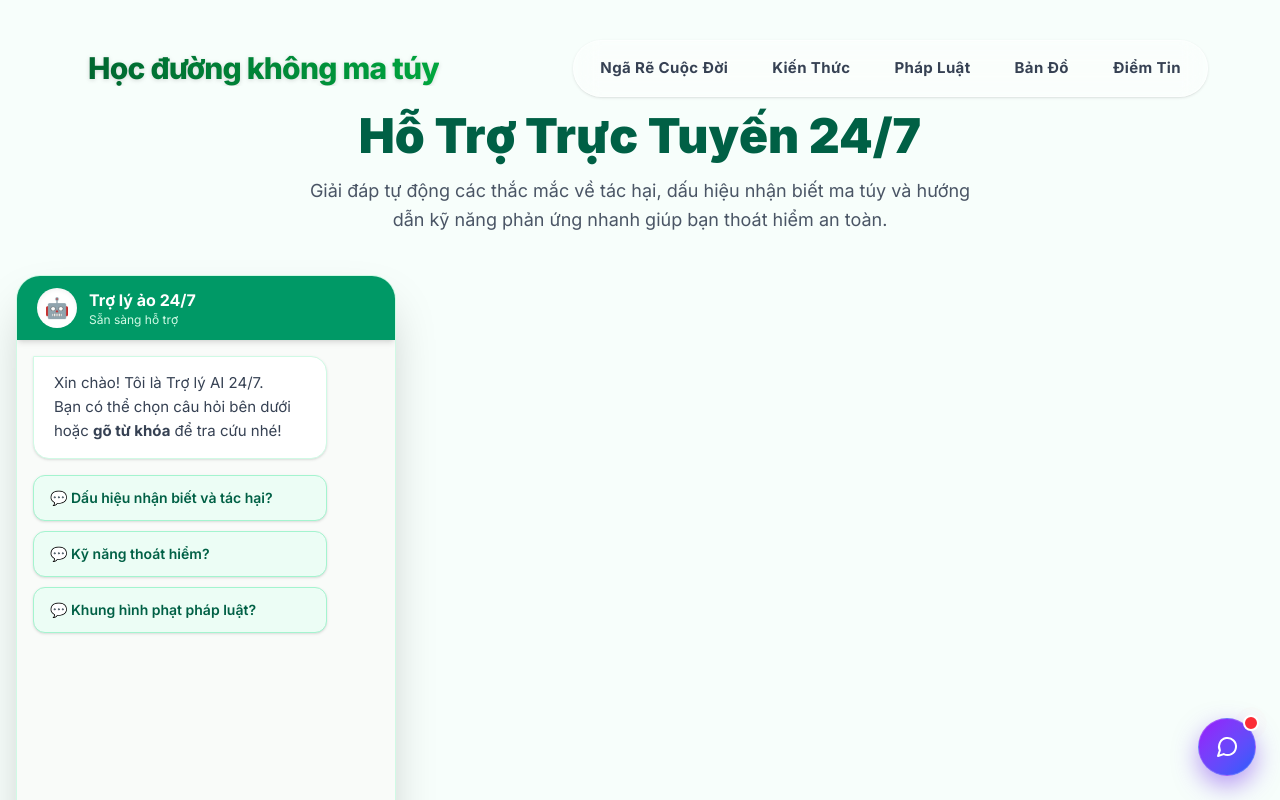
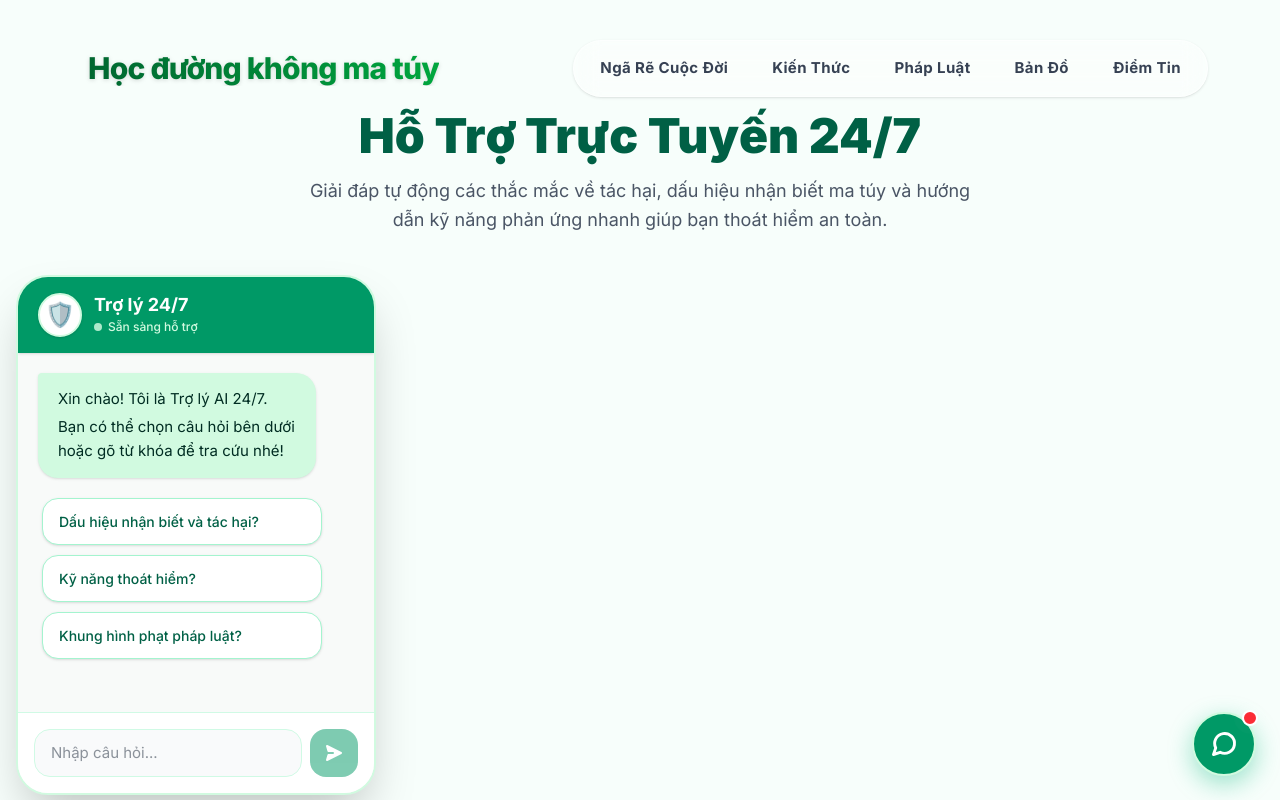
Before and after one commit to JulianNguyen05/DA_HocDuongKhongMaTuy, a Next.js app: page /chatbot in a window 1280 px wide. Shown: the top 800 px of the page. Built offline with nearby package versions, Linux system fonts and the light colour scheme.

Commit message:
update chatbot

```diff
--- a/src/app/layout.tsx
+++ b/src/app/layout.tsx
@@ -28,7 +28,7 @@ export default function RootLayout({
         className={`${inter.className} bg-brand-cream text-gray-900 min-h-screen flex flex-col`}
       >
         {/* COMPONENT YÊU CẦU XOAY MÀN HÌNH SẼ NẰM Ở ĐÂY */}
-        <RotatePrompt />
+        {/* <RotatePrompt /> */}
 
         <Navbar />
 
--- a/src/components/chatbot/ChatMessage.tsx
+++ b/src/components/chatbot/ChatMessage.tsx
@@ -5,16 +5,16 @@ import React from "react";
 export default function ChatMessage({ text, sender }: { text: string; sender: "bot" | "user" }) {
   const isBot = sender === "bot";
 
-  // Hàm xử lý định dạng text cơ bản (xuống dòng và in đậm)
+  // Xử lý text (Bold, Italic, Xuống dòng)
   const renderText = (content: string) => {
     return content.split('\n').map((line, idx) => (
-      <span key={idx} className="block min-h-[1.2rem]">
+      <span key={idx} className="block min-h-[1.2rem] mb-1 last:mb-0">
         {line.split(/(\*\*.*?\*\*)/).map((part, i) => {
           if (part.startsWith('**') && part.endsWith('**')) {
             return <strong key={i} className="font-bold">{part.slice(2, -2)}</strong>;
           }
           if (part.startsWith('*') && part.endsWith('*')) {
-            return <em key={i} className="italic text-emerald-700">{part.slice(1, -1)}</em>;
+            return <em key={i} className="italic opacity-80 text-[13px] block mt-1">{part.slice(1, -1)}</em>;
           }
           return part;
         })}
@@ -23,12 +23,14 @@ export default function ChatMessage({ text, sender }: { text: string; sender: "b
   };
 
   return (
-    <div className={`flex w-full mb-4 ${isBot ? "justify-start" : "justify-end"}`}>
+    <div className={`flex w-full mb-5 ${isBot ? "justify-start" : "justify-end"}`}>
       <div
-        className={`max-w-[85%] px-5 py-3.5 rounded-2xl text-[15px] leading-relaxed ${
+        className={`max-w-[88%] px-4 py-3 sm:px-5 sm:py-3.5 rounded-[1.25rem] text-[15px] leading-relaxed shadow-sm ${
           isBot
-            ? "bg-white text-gray-700 border border-emerald-100 rounded-tl-none shadow-sm"
-            : "bg-emerald-500 text-white rounded-tr-none shadow-md"
+            // Bot: Nền xanh ngọc nhạt (#D1FAE0), chữ xanh lá thẫm để rõ nét
+            ? "bg-[#D1FAE0] text-emerald-950 rounded-tl-sm"
+            // User: Nền xanh lục (#10B981), chữ trắng
+            : "bg-emerald-600 text-white rounded-tr-sm"
         }`}
       >
         {renderText(text)}
--- a/src/components/chatbot/ChatOptions.tsx
+++ b/src/components/chatbot/ChatOptions.tsx
@@ -10,15 +10,16 @@ interface ChatOptionsProps {
 
 export default function ChatOptions({ options, onSelect, disabled }: ChatOptionsProps) {
   return (
-    <div className="flex flex-col gap-2.5 mt-2 w-full max-w-[85%]">
+    <div className="flex flex-col gap-2.5 mt-2 w-full max-w-[90%] pl-1">
       {options.map((opt) => (
         <button
           key={opt.id}
           onClick={() => onSelect(opt.id, opt.label)}
           disabled={disabled}
-          className="text-left bg-emerald-50 border border-emerald-200 text-emerald-800 hover:bg-emerald-500 hover:text-white transition-all px-4 py-3 rounded-xl text-sm font-semibold disabled:opacity-50 disabled:cursor-not-allowed shadow-sm"
+          // Nút trắng viền xanh, hover vào đổi sang màu #D1FAE0
+          className="text-left bg-white border border-emerald-200 text-emerald-800 hover:bg-[#D1FAE0] hover:border-[#D1FAE0] hover:text-emerald-950 transition-all duration-300 px-4 py-3 rounded-2xl text-[14px] font-medium disabled:opacity-50 disabled:cursor-not-allowed shadow-sm active:scale-[0.98]"
         >
-          💬 {opt.label}
+          {opt.label}
         </button>
       ))}
     </div>
--- a/src/components/chatbot/ChatWidget.tsx
+++ b/src/components/chatbot/ChatWidget.tsx
@@ -8,24 +8,24 @@ export default function ChatWidget() {
   const [isOpen, setIsOpen] = useState(false);
 
   return (
-    <div className="fixed bottom-6 right-6 z-50 flex flex-col items-end">
+    <div className="fixed bottom-4 right-4 sm:bottom-6 sm:right-6 z-50 flex flex-col items-end">
 
       {/* Khung Chat */}
       <AnimatePresence>
         {isOpen && (
           <motion.div
-            initial={{ opacity: 0, y: 50, scale: 0.9 }}
+            initial={{ opacity: 0, y: 20, scale: 0.95 }}
             animate={{ opacity: 1, y: 0, scale: 1 }}
-            exit={{ opacity: 0, y: 50, scale: 0.9 }}
-            transition={{ type: "spring", stiffness: 200, damping: 20 }}
-            className="mb-4 origin-bottom-right"
+            exit={{ opacity: 0, y: 20, scale: 0.95 }}
+            transition={{ type: "spring", stiffness: 250, damping: 25 }}
+            className="mb-0 sm:mb-4 origin-bottom-right"
           >
             <ChatWindow onClose={() => setIsOpen(false)} />
           </motion.div>
         )}
       </AnimatePresence>
 
-      {/* Nút bật tắt với thiết kế UI cực xịn của bạn */}
+      {/* Nút bật tắt Widget */}
       <AnimatePresence>
         {!isOpen && (
           <motion.button
@@ -34,31 +34,31 @@ export default function ChatWidget() {
             exit={{ scale: 0 }}
             onClick={() => setIsOpen(true)}
             aria-label="Mở trợ lý ảo"
-            className="bg-gradient-to-br from-purple-600 to-blue-600 hover:from-purple-700 hover:to-blue-700 p-4 rounded-full shadow-[0_10px_25px_rgba(124,58,237,0.5)] hover:scale-110 hover:-translate-y-1 transition-all duration-300 cursor-pointer group flex items-center justify-center border border-white/20 relative outline-none"
+            className="bg-emerald-600 hover:bg-emerald-700 p-4 rounded-full shadow-[0_8px_25px_rgba(16,185,129,0.4)] hover:scale-110 hover:-translate-y-1 transition-all duration-300 cursor-pointer group flex items-center justify-center border-2 border-[#D1FAE0] relative outline-none"
           >
-            {/* Icon Chat trắng tinh tế */}
+            {/* Icon Chat */}
             <svg
               xmlns="http://www.w3.org/2000/svg"
-              width="24"
-              height="24"
+              width="28"
+              height="28"
               viewBox="0 0 24 24"
               fill="none"
               stroke="white"
-              strokeWidth="2"
+              strokeWidth="2.5"
               strokeLinecap="round"
               strokeLinejoin="round"
             >
               <path d="m3 21 1.9-5.7a8.5 8.5 0 1 1 3.8 3.8z" />
             </svg>
 
-            {/* Chữ */}
-            <span className="max-w-0 overflow-hidden group-hover:max-w-xs group-hover:ml-3 text-white font-bold transition-all duration-500 ease-in-out whitespace-nowrap">
-              Trợ lý giải đáp thắc mắc
+            {/* Chữ hiển thị khi hover (Chỉ hiện trên PC) */}
+            <span className="hidden sm:inline-block max-w-0 overflow-hidden group-hover:max-w-xs group-hover:ml-3 text-white font-semibold transition-all duration-500 ease-in-out whitespace-nowrap">
+              Trợ lý ảo 24/7
             </span>
 
             {/* Badge thông báo nhỏ */}
             <span className="absolute -top-1 -right-1 flex h-4 w-4">
-              <span className="animate-ping absolute inline-flex h-full w-full rounded-full bg-red-400 opacity-75"></span>
+              <span className="animate-ping absolute inline-flex h-full w-full rounded-full bg-[#D1FAE0] opacity-75"></span>
               <span className="relative inline-flex rounded-full h-4 w-4 bg-red-500 border-2 border-white"></span>
             </span>
           </motion.button>
--- a/src/components/chatbot/ChatWindow.tsx
+++ b/src/components/chatbot/ChatWindow.tsx
@@ -5,7 +5,11 @@ import ChatMessage from "./ChatMessage";
 import ChatOptions from "./ChatOptions";
 import { getChatbotResponse } from "@/controllers/chatbotController";
 
-type Message = { id: string; text: string; sender: "bot" | "user" };
+type Message = {
+  id: string;
+  text: string;
+  sender: "bot" | "user";
+};
 
 const FIXED_OPTIONS = [
   { id: "q_tac_hai", label: "Dấu hiệu nhận biết và tác hại?" },
@@ -21,16 +25,20 @@ export default function ChatWindow({ onClose }: ChatWindowProps) {
   const [messages, setMessages] = useState<Message[]>([
     {
       id: "welcome",
-      text: "Xin chào! Tôi là Trợ lý AI 24/7.\nBạn có thể chọn câu hỏi bên dưới hoặc **gõ từ khóa** để tra cứu nhé!",
+      text: "Xin chào! Tôi là Trợ lý AI 24/7.\nBạn có thể chọn câu hỏi bên dưới hoặc gõ từ khóa để tra cứu nhé!",
       sender: "bot",
     },
   ]);
+
   const [isLoading, setIsLoading] = useState(false);
   const [inputText, setInputText] = useState("");
+
   const messagesEndRef = useRef<HTMLDivElement>(null);
 
   const scrollToBottom = () => {
-    messagesEndRef.current?.scrollIntoView({ behavior: "smooth" });
+    messagesEndRef.current?.scrollIntoView({
+      behavior: "smooth",
+    });
   };
 
   useEffect(() => {
@@ -40,14 +48,26 @@ export default function ChatWindow({ onClose }: ChatWindowProps) {
   const processMessage = async (query: string, displayLabel: string) => {
     setMessages((prev) => [
       ...prev,
-      { id: Date.now().toString(), text: displayLabel, sender: "user" },
+      {
+        id: Date.now().toString(),
+        text: displayLabel,
+        sender: "user",
+      },
     ]);
+
     setIsLoading(true);
+
     const responseText = await getChatbotResponse(query);
+
     setMessages((prev) => [
       ...prev,
-      { id: (Date.now() + 1).toString(), text: responseText, sender: "bot" },
+      {
+        id: (Date.now() + 1).toString(),
+        text: responseText,
+        sender: "bot",
+      },
     ]);
+
     setIsLoading(false);
   };
 
@@ -57,40 +77,78 @@ export default function ChatWindow({ onClose }: ChatWindowProps) {
 
   const handleSubmitText = (e: React.FormEvent) => {
     e.preventDefault();
+
     if (!inputText.trim()) return;
+
     const userText = inputText.trim();
     setInputText("");
+
     processMessage(userText, userText);
   };
 
   return (
-    // THU NHỎ KÍCH THƯỚC: w-[380px], h-[600px]
-    <div className="flex flex-col w-[90vw] sm:w-[380px] h-[600px] bg-[#f9fbf9] rounded-3xl shadow-2xl overflow-hidden border border-emerald-100 relative">
-      {/* Header */}
-      <div className="bg-emerald-600 px-5 py-3 flex items-center justify-between shadow-md z-10 shrink-0">
-        <div className="flex items-center">
-          <div className="w-10 h-10 bg-white rounded-full flex items-center justify-center text-xl shadow-inner mr-3">
-            🤖
+    <div
+      className="
+      flex flex-col
+
+      w-[92vw] max-w-[360px]
+      h-[75dvh] max-h-[520px]
+
+      landscape:h-[85dvh]
+
+      sm:w-[380px]
+      md:w-[420px]
+
+      sm:h-[50vh]
+      sm:min-h-[450px]
+
+      bg-[#f8faf9]
+
+      rounded-[1.4rem]
+      sm:rounded-[2rem]
+
+      shadow-2xl
+      overflow-hidden
+      border-2 border-[#D1FAE0]
+
+      z-[60]
+    "
+    >
+      {/* HEADER */}
+      <div className="bg-emerald-600 px-4 py-3 sm:px-5 sm:py-4 flex items-center justify-between shadow-sm shrink-0">
+        <div className="flex items-center gap-3">
+          <div className="w-9 h-9 sm:w-11 sm:h-11 bg-white rounded-full flex items-center justify-center text-xl sm:text-2xl shadow-sm border-2 border-[#D1FAE0]">
+            🛡️
           </div>
+
           <div>
-            <h2 className="text-white font-bold text-base">Trợ lý ảo 24/7</h2>
-            <p className="text-emerald-100 text-xs">Sẵn sàng hỗ trợ</p>
+            <h2 className="text-white font-bold text-base sm:text-lg leading-tight">
+              Trợ lý 24/7
+            </h2>
+
+            <div className="flex items-center gap-1.5 mt-0.5">
+              <span className="w-2 h-2 rounded-full bg-[#D1FAE0] animate-pulse"></span>
+
+              <p className="text-[#D1FAE0] text-[11px] sm:text-xs font-medium">
+                Sẵn sàng hỗ trợ
+              </p>
+            </div>
           </div>
         </div>
 
-        {/* Nút Đóng (X) */}
         {onClose && (
           <button
             onClick={onClose}
-            className="text-white hover:text-red-200 hover:bg-emerald-700 w-8 h-8 rounded-full flex items-center justify-center transition-colors text-xl font-bold"
+            aria-label="Đóng cửa sổ chat"
+            className="text-white bg-white/10 hover:bg-white/20 w-8 h-8 sm:w-9 sm:h-9 rounded-full flex items-center justify-center transition-colors"
           >
             ✕
           </button>
         )}
       </div>
 
-      {/* Vùng Chat */}
-      <div className="flex-1 overflow-y-auto p-4 scrollbar-thin scrollbar-thumb-emerald-200 pb-20">
+      {/* CHAT BODY */}
+      <div className="flex-1 overflow-y-auto p-3 sm:p-5 scrollbar-thin scrollbar-thumb-emerald-200">
         {messages.map((msg) => (
           <ChatMessage key={msg.id} text={msg.text} sender={msg.sender} />
         ))}
@@ -106,19 +164,28 @@ export default function ChatWindow({ onClose }: ChatWindowProps) {
         )}
 
         {isLoading && (
-          <div className="flex items-center text-emerald-600 text-xs mt-2 ml-4">
-            <div className="animate-pulse flex space-x-1">
-              <div className="w-2 h-2 bg-emerald-400 rounded-full"></div>
-              <div className="w-2 h-2 bg-emerald-400 rounded-full animation-delay-200"></div>
-              <div className="w-2 h-2 bg-emerald-400 rounded-full animation-delay-400"></div>
+          <div className="flex w-full mb-4 justify-start">
+            <div className="bg-[#D1FAE0] px-4 py-3 rounded-2xl rounded-tl-sm flex items-center space-x-1.5">
+              <div className="w-2 h-2 bg-emerald-600 rounded-full animate-bounce"></div>
+
+              <div
+                className="w-2 h-2 bg-emerald-600 rounded-full animate-bounce"
+                style={{ animationDelay: "0.15s" }}
+              />
+
+              <div
+                className="w-2 h-2 bg-emerald-600 rounded-full animate-bounce"
+                style={{ animationDelay: "0.3s" }}
+              />
             </div>
           </div>
         )}
+
         <div ref={messagesEndRef} />
       </div>
 
-      {/* Ô Nhập */}
-      <div className="absolute bottom-0 left-0 right-0 bg-white border-t border-gray-200 p-3 shrink-0">
+      {/* INPUT */}
+      <div className="bg-white border-t border-emerald-100 p-3 sm:p-4 shrink-0">
         <form onSubmit={handleSubmitText} className="flex gap-2">
           <input
             type="text"
@@ -126,21 +193,57 @@ export default function ChatWindow({ onClose }: ChatWindowProps) {
             onChange={(e) => setInputText(e.target.value)}
             disabled={isLoading}
             placeholder="Nhập câu hỏi..."
-            className="flex-1 bg-gray-50 border border-gray-300 text-gray-800 text-sm rounded-xl focus:ring-emerald-500 focus:border-emerald-500 block w-full p-2.5 outline-none transition-all"
+            className="
+            flex-1
+            bg-gray-50
+            border border-emerald-100
+            text-gray-800
+
+            text-sm sm:text-[15px]
+
+            rounded-xl sm:rounded-2xl
+
+            focus:ring-2 focus:ring-[#D1FAE0]
+            focus:border-emerald-400
+
+            block w-full
+
+            px-3 py-2
+            sm:px-4 sm:py-3
+
+            outline-none
+            transition-all
+            "
           />
+
           <button
             type="submit"
             disabled={isLoading || !inputText.trim()}
-            aria-label="Gửi tin nhắn" // Thêm dòng này cho trình đọc màn hình
-            title="Gửi" // Thêm dòng này để hiện tooltip khi di chuột vào
-            className="text-white bg-emerald-600 hover:bg-emerald-700 rounded-xl px-4 py-2.5 flex items-center disabled:opacity-50 disabled:cursor-not-allowed transition-colors"
+            aria-label="Gửi tin nhắn"
+            className="
+            text-white
+            bg-emerald-600
+            hover:bg-emerald-700
+
+            rounded-xl sm:rounded-2xl
+
+            w-10 h-10
+            sm:w-12 sm:h-12
+
+            flex items-center justify-center
+
+            disabled:opacity-50
+            disabled:cursor-not-allowed
+
+            transition-colors
+            "
           >
             <svg
-              className="w-4 h-4 transform rotate-90"
+              className="w-4 h-4 sm:w-5 sm:h-5 rotate-90"
               fill="currentColor"
               viewBox="0 0 20 20"
             >
-              <path d="M10.894 2.553a1 1 0 00-1.788 0l-7 14a1 1 0 001.169 1.409l5-1.429A1 1 0 009 15.571V11a1 1 0 112 0v4.571a1 1 0 00.725.962l5 1.428a1 1 0 001.17-1.408l-7-14z"></path>
+              <path d="M10.894 2.553a1 1 0 00-1.788 0l-7 14a1 1 0 001.169 1.409l5-1.429A1 1 0 009 15.571V11a1 1 0 112 0v4.571a1 1 0 00.725.962l5 1.428a1 1 0 001.17-1.408l-7-14z" />
             </svg>
           </button>
         </form>
```
Also changed, not shown: src/controllers/chatbotController.ts (+77 -50 lines), 1 other file (tests, documents, lock files or other folders).
